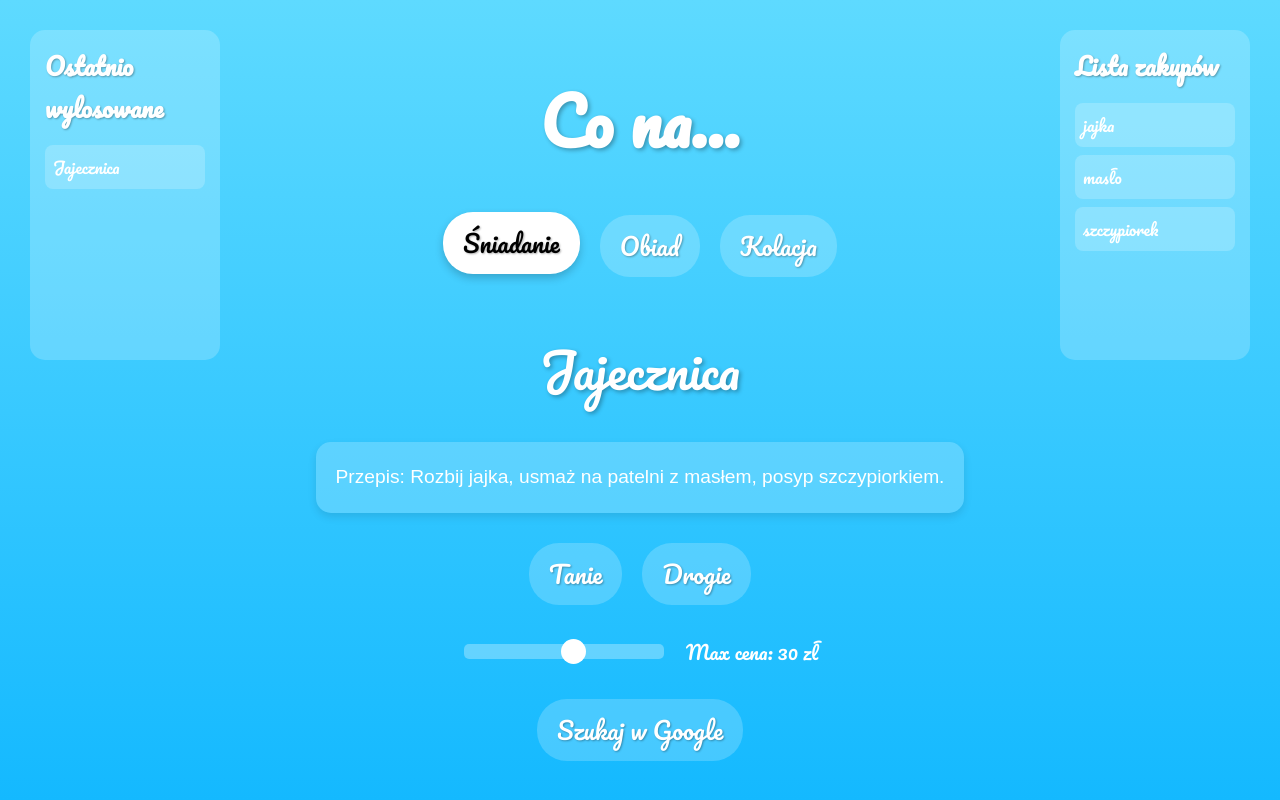
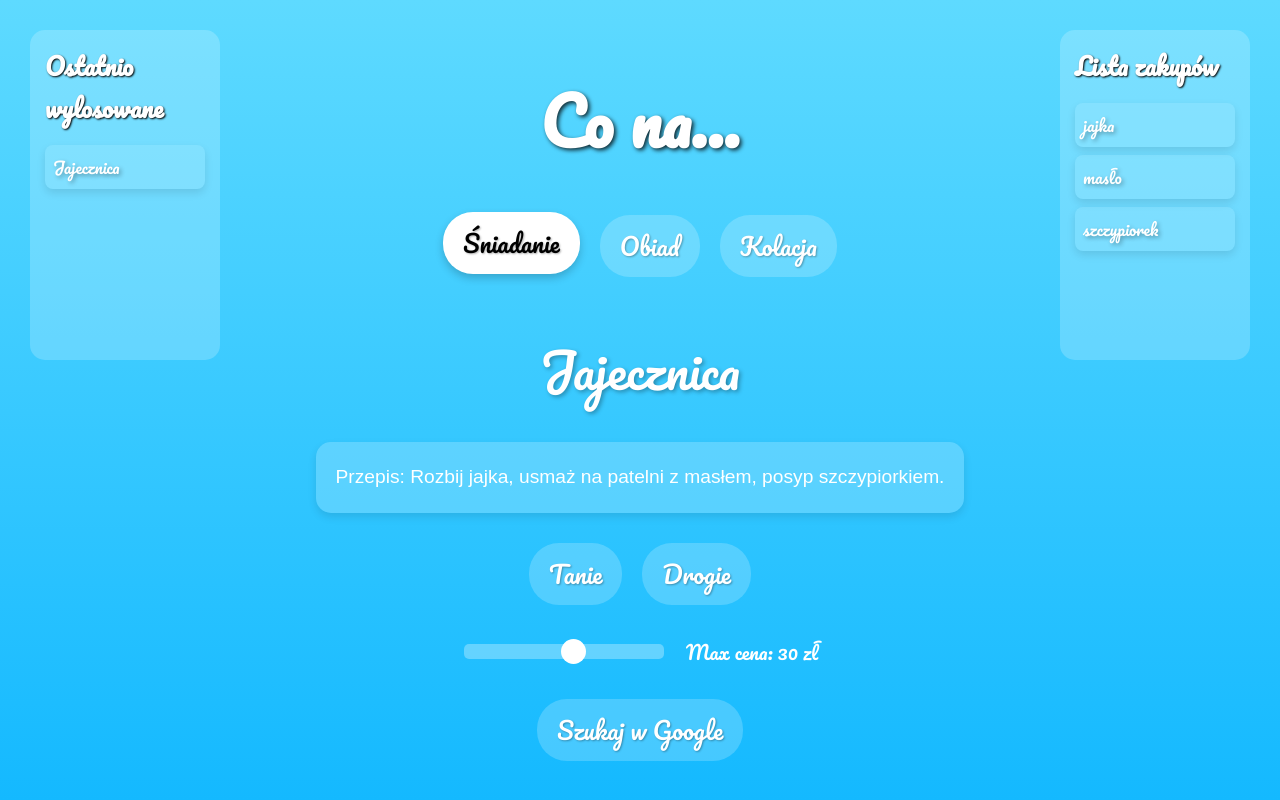
Before and after one commit to anonyqo/cona, a plain HTML site: page index.html in a window 1280 px wide. Drawn offline with Linux system fonts and the light colour scheme.

Commit message:
Update styles.css

```diff
--- a/styles.css
+++ b/styles.css
@@ -44,7 +44,7 @@ body {
 h1 {
 	font-size: 4rem;
 	margin-bottom: 30px;
-	text-shadow: 2px 2px 4px rgba(0, 0, 0, 0.3);
+	text-shadow: 2px 2px 4px rgba(0, 0, 0, 0.8);
 	user-select: none;
 }
 
@@ -68,7 +68,7 @@ h2 {
 	font-size: 1.5rem;
 	margin-top: 0;
 	margin-bottom: 15px;
-	text-shadow: 1px 1px 2px rgba(0, 0, 0, 0.3);
+	text-shadow: 1px 1px 2px rgba(0, 0, 0, 1);
 	user-select: none;
 }
 
@@ -174,7 +174,9 @@ button.active {
 #shopping-list li {
 	font-size: 1rem;
 	margin-bottom: 8px;
-	background-color: rgba(255, 255, 255, 0.2);
+	background-color: rgba(255, 255, 255, 0.1);
+	box-shadow: 0 4px 8px rgba(0, 0, 0, 0.1);
+	text-shadow: 2px 2px 4px rgba(0, 0, 0, 0.3);
 	padding: 8px;
 	border-radius: 8px;
 	transition: all 0.3s;
@@ -184,6 +186,7 @@ button.active {
 #shopping-list li:hover {
 	background-color: rgba(255, 255, 255, 0.3);
 	transform: translateX(5px);
+	user-select: none;
 }
 
 @media (max-width: 1200px) {
```
